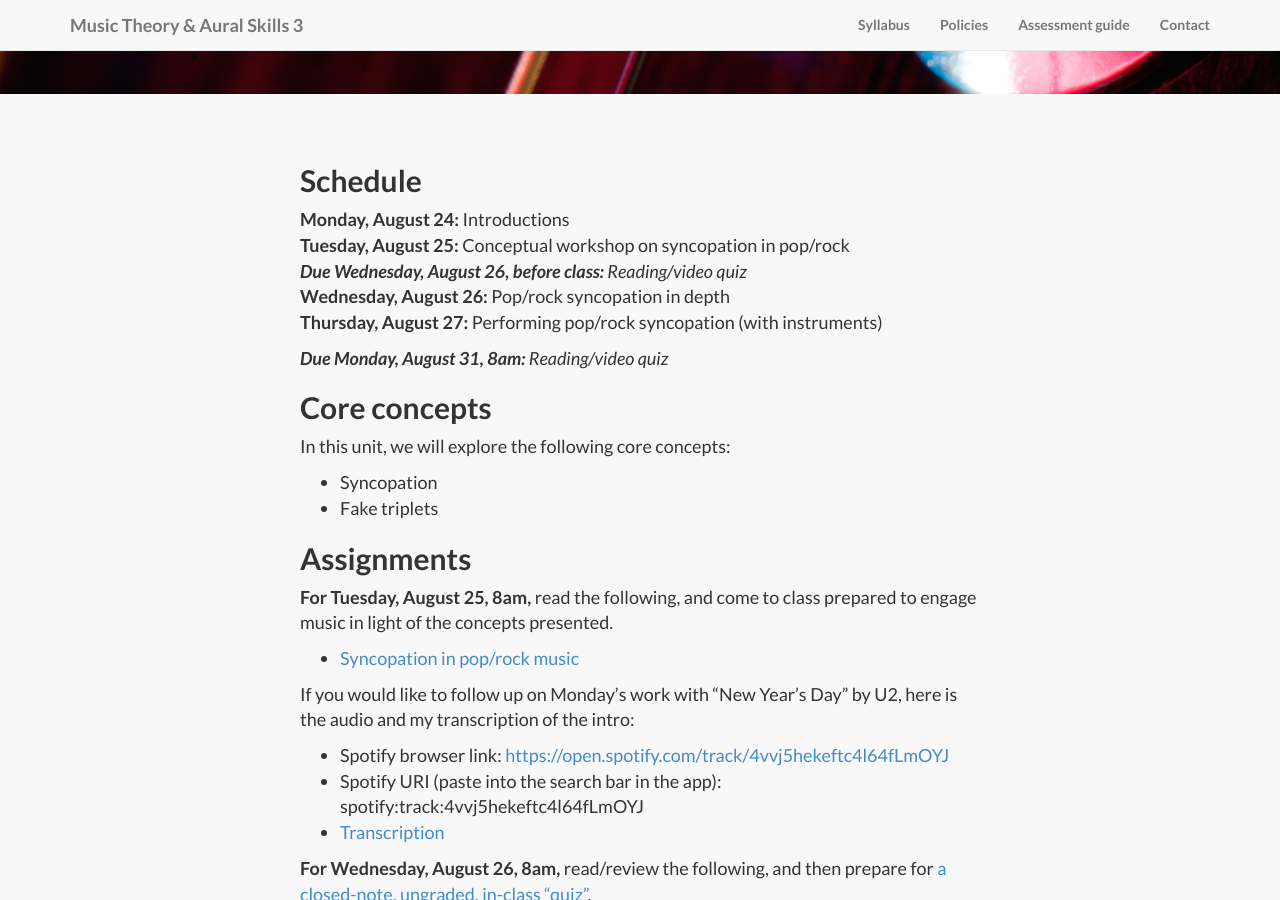
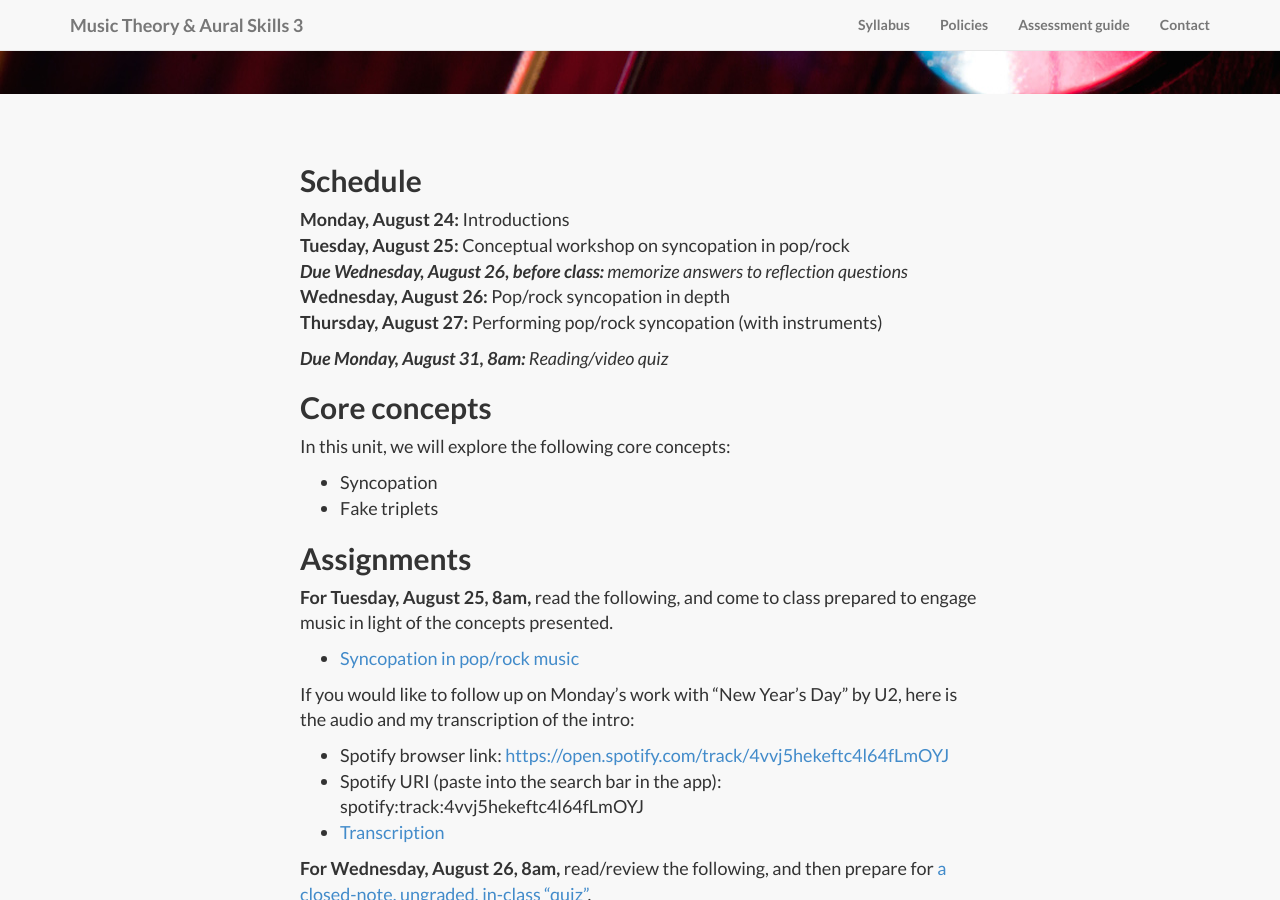
Before and after one commit to kshaffer/theory3, a Jekyll site: the page built from week1.md, in a window 1280 px wide and 900 px high, scrolled down 648 px. Built offline with Jekyll 4.4.1, drawn with Linux system fonts in a browser that asks for light colours; nearby versions of some CDN libraries; library files that are not in the unit come from our copies.

Commit message:
changed quiz language

```diff
--- a/week1.md
+++ b/week1.md
@@ -9,7 +9,7 @@ image: string.jpg
 
 **Monday, August 24:** Introductions
 **Tuesday, August 25:** Conceptual workshop on syncopation in pop/rock
-***Due Wednesday, August 26, before class:*** *Reading/video quiz*
+***Due Wednesday, August 26, before class:*** *memorize answers to reflection questions*
 **Wednesday, August 26:** Pop/rock syncopation in depth
 **Thursday, August 27:** Performing pop/rock syncopation (with instruments)
 
```
Also changed, not shown: 1 other file.
